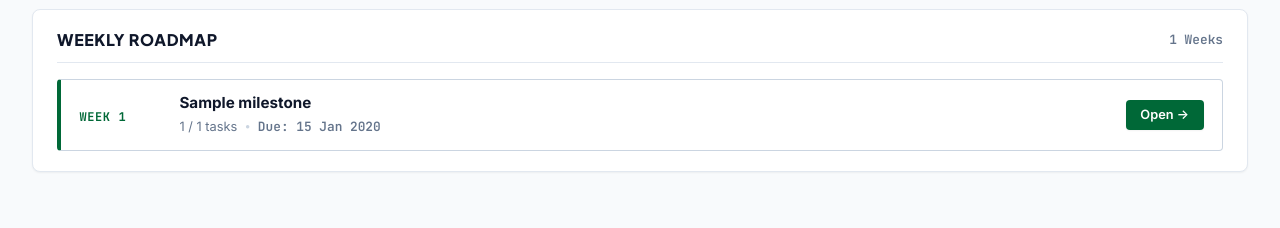
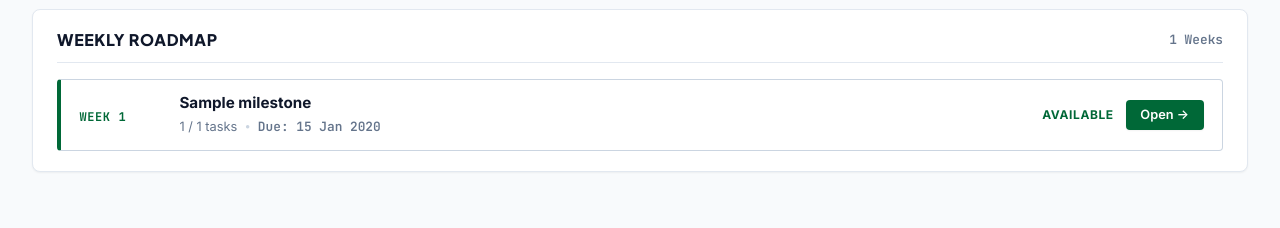
Before and after one commit to antimatrix-in/INTERN, a Python web app: template app/templates/student/dashboard.html in a window 1280 px wide. Shown: the part 733-961 px from the top of the page. Run offline with Jinja, Linux system fonts and the light colour scheme; the template is opened without the code that fills it: most values are stand-ins (such as "Sample title", 1, 10 or a date in 2020).

Commit message:
Refine roadmap item titles and available status text

```diff
--- a/app/templates/student/dashboard.html
+++ b/app/templates/student/dashboard.html
@@ -137,6 +137,15 @@
       {% set is_completed = (disp_status == 'COMPLETED') %}
       {% set is_locked = (disp_status == 'LOCKED' or m.status == 'LOCKED') %}
 
+      {% set display_title = m.title %}
+      {% set prefix_colon = 'Week ' ~ m.week_number ~ ':' %}
+      {% set prefix_dash = 'Week ' ~ m.week_number ~ ' -' %}
+      {% if display_title.lower().startswith(prefix_colon.lower()) %}
+        {% set display_title = display_title[prefix_colon|length:].strip() %}
+      {% elif display_title.lower().startswith(prefix_dash.lower()) %}
+        {% set display_title = display_title[prefix_dash|length:].strip() %}
+      {% endif %}
+
       <div class="roadmap-row {% if is_current %}roadmap-row-current{% elif is_completed %}roadmap-row-completed{% elif is_locked %}roadmap-row-locked{% endif %}">
         <!-- LEFT: Week Number -->
         <div class="roadmap-col-left">
@@ -148,7 +157,7 @@
         <!-- CENTER: Week Title & Tasks Count (Due Date for Current Week only) -->
         <div class="roadmap-col-center">
           <div class="roadmap-week-title {% if is_locked %}roadmap-title-locked{% endif %}">
-            {{ m.title }}
+            {{ display_title }}
           </div>
           <div class="roadmap-week-meta">
             <span>{{ m.completed_tasks_count }} / {{ m.total_tasks_count }} tasks</span>
@@ -185,9 +194,12 @@
               Under Review →
             </a>
           {% else %}
-            <a href="{{ url_for('student.week_detail', milestone_id=m.id) }}" class="btn btn-primary btn-sm" style="font-size: 0.8rem; padding: 0.35rem 0.85rem; font-weight: 600;">
-              Open →
-            </a>
+            <div style="display: inline-flex; align-items: center; gap: 0.75rem;">
+              <span class="roadmap-available-text">AVAILABLE</span>
+              <a href="{{ url_for('student.week_detail', milestone_id=m.id) }}" class="btn btn-primary btn-sm" style="font-size: 0.8rem; padding: 0.35rem 0.85rem; font-weight: 600;">
+                Open →
+              </a>
+            </div>
           {% endif %}
         </div>
       </div>
@@ -274,6 +286,12 @@
     flex-shrink: 0;
     text-align: right;
   }
+  .roadmap-available-text {
+    font-size: 0.75rem;
+    font-weight: 700;
+    color: var(--brand-primary);
+    letter-spacing: 0.05em;
+  }
   .roadmap-locked-text {
     font-size: 0.825rem;
     font-weight: 500;
```
